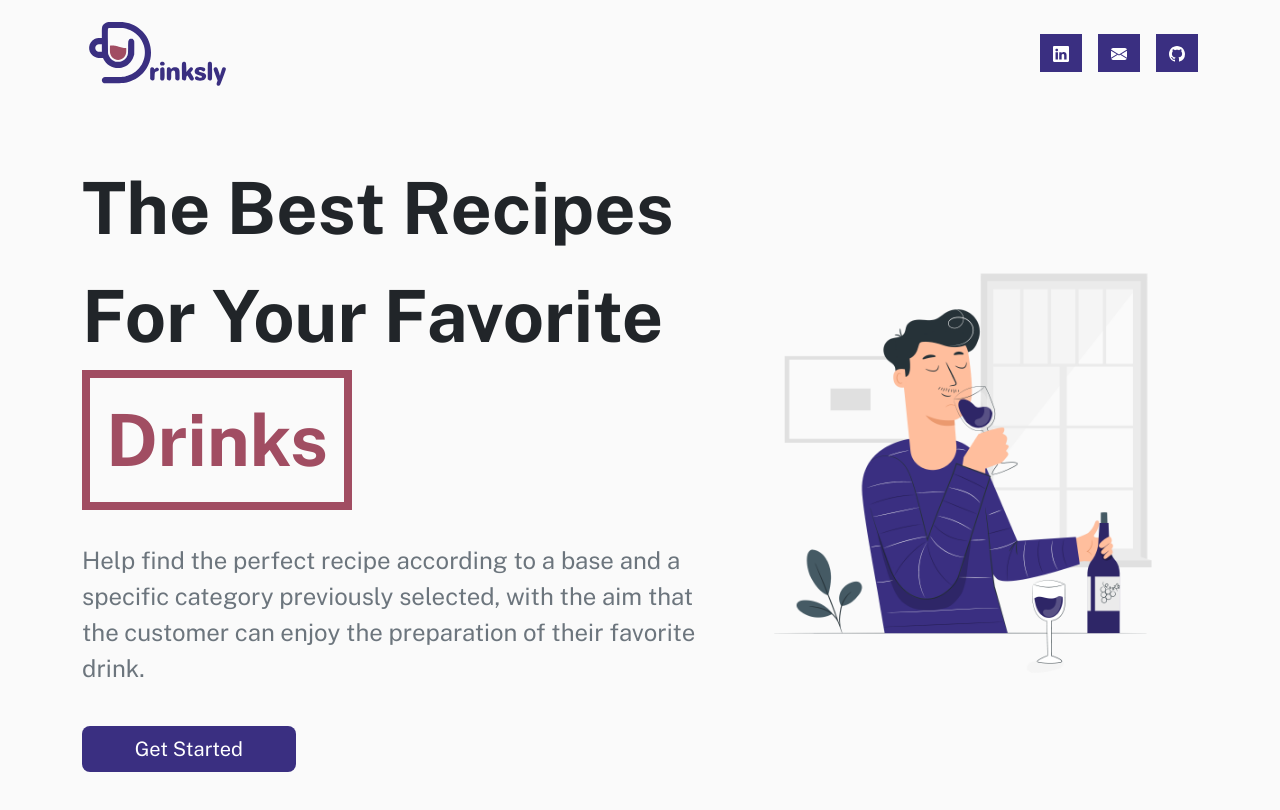
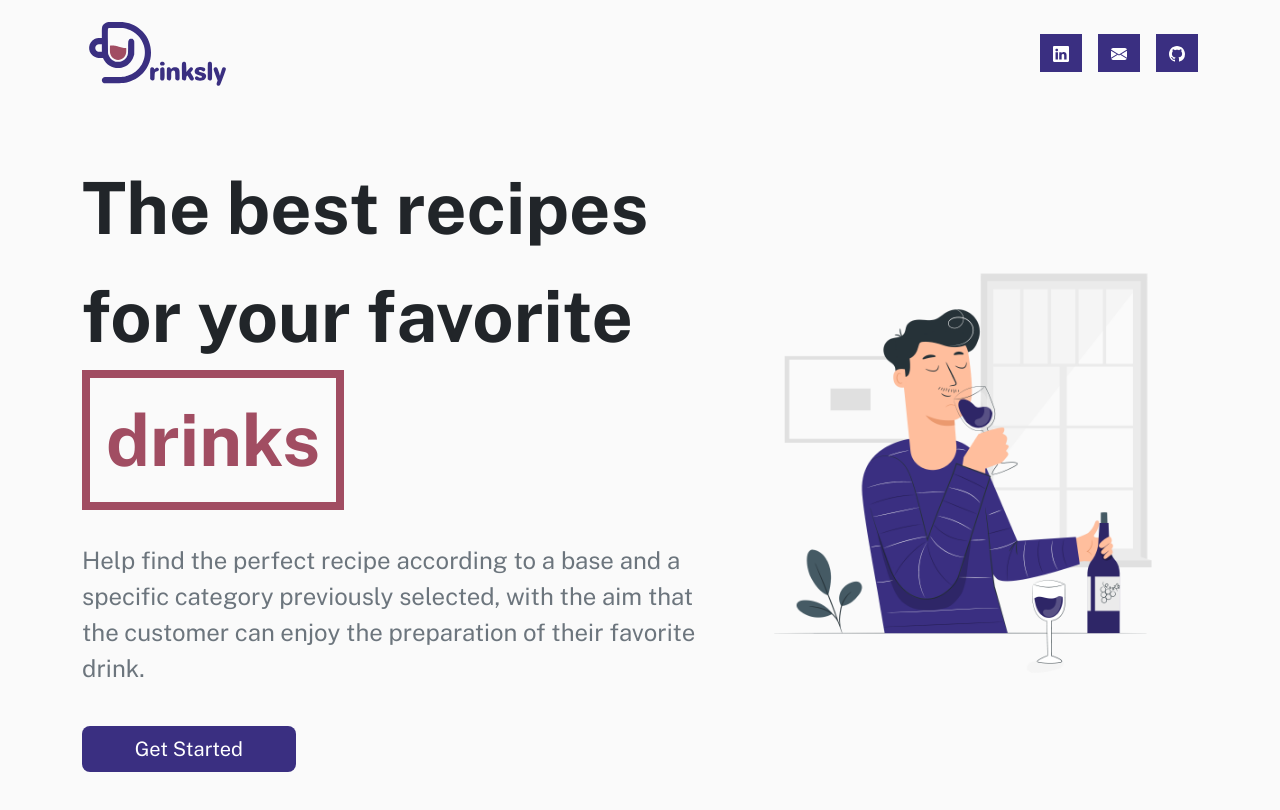
Before and after one commit to JacquelineFM/drinksly, a React (Vite) app: page / in a window 1280 px wide. Shown: the top 810 px of the page. Built offline with nearby package versions, Linux system fonts and the light colour scheme.

Commit message:
style: change capitalized text of the Hero

```diff
--- a/src/components/Hero.jsx
+++ b/src/components/Hero.jsx
@@ -10,9 +10,9 @@ const Hero = () => {
         <Col xs={12} lg={7}>
           <Stack gap={4}>
             <h1 className="display-2 fw-bolder lh-base">
-              The Best Recipes For Your Favorite{" "}
+              The best recipes for your favorite{" "}
               <span className="d-inline-block text-secondary py-2 px-3 border border-8 border-secondary">
-                Drinks
+                drinks
               </span>
             </h1>
             <p className="text-muted fs-4 lh-base">
```
